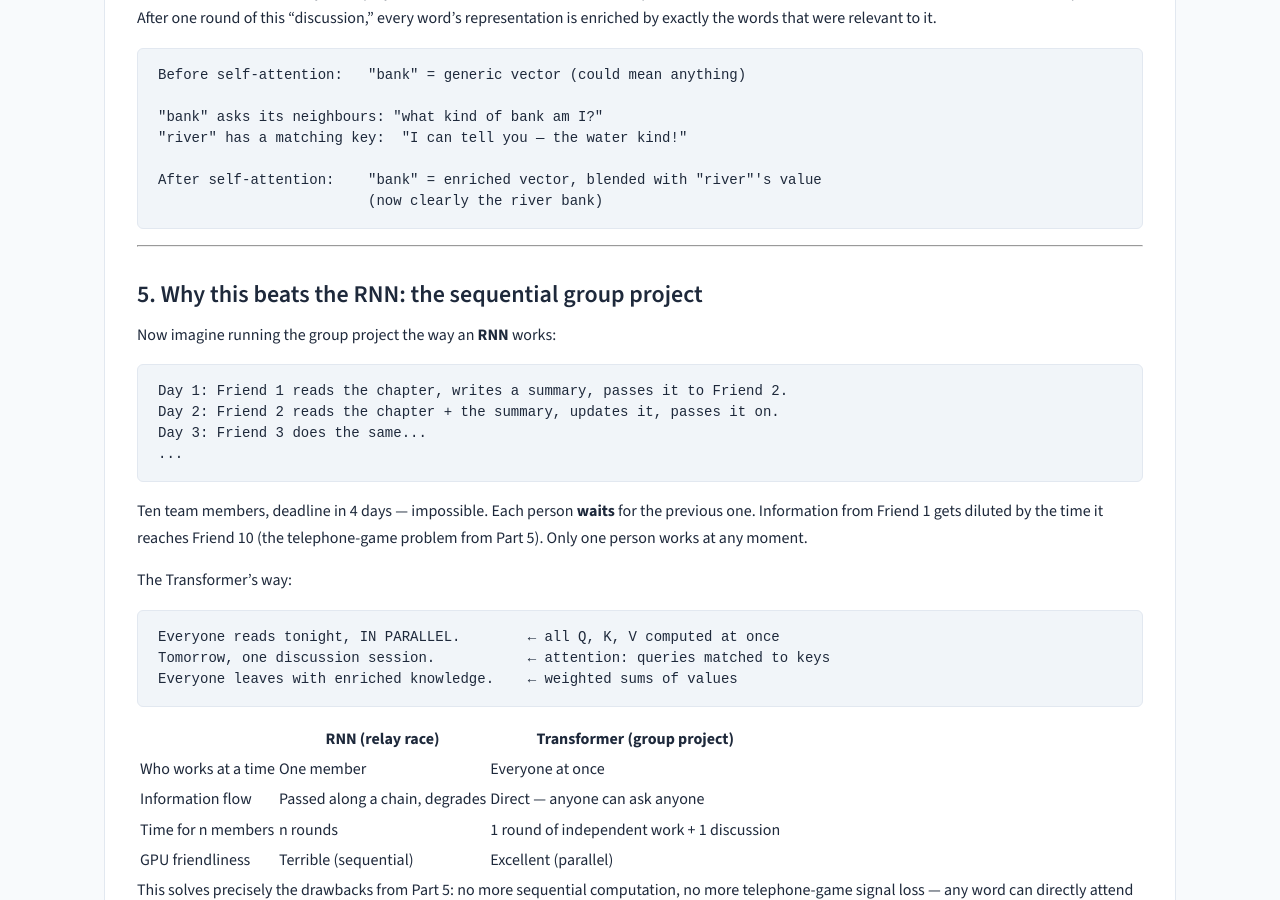
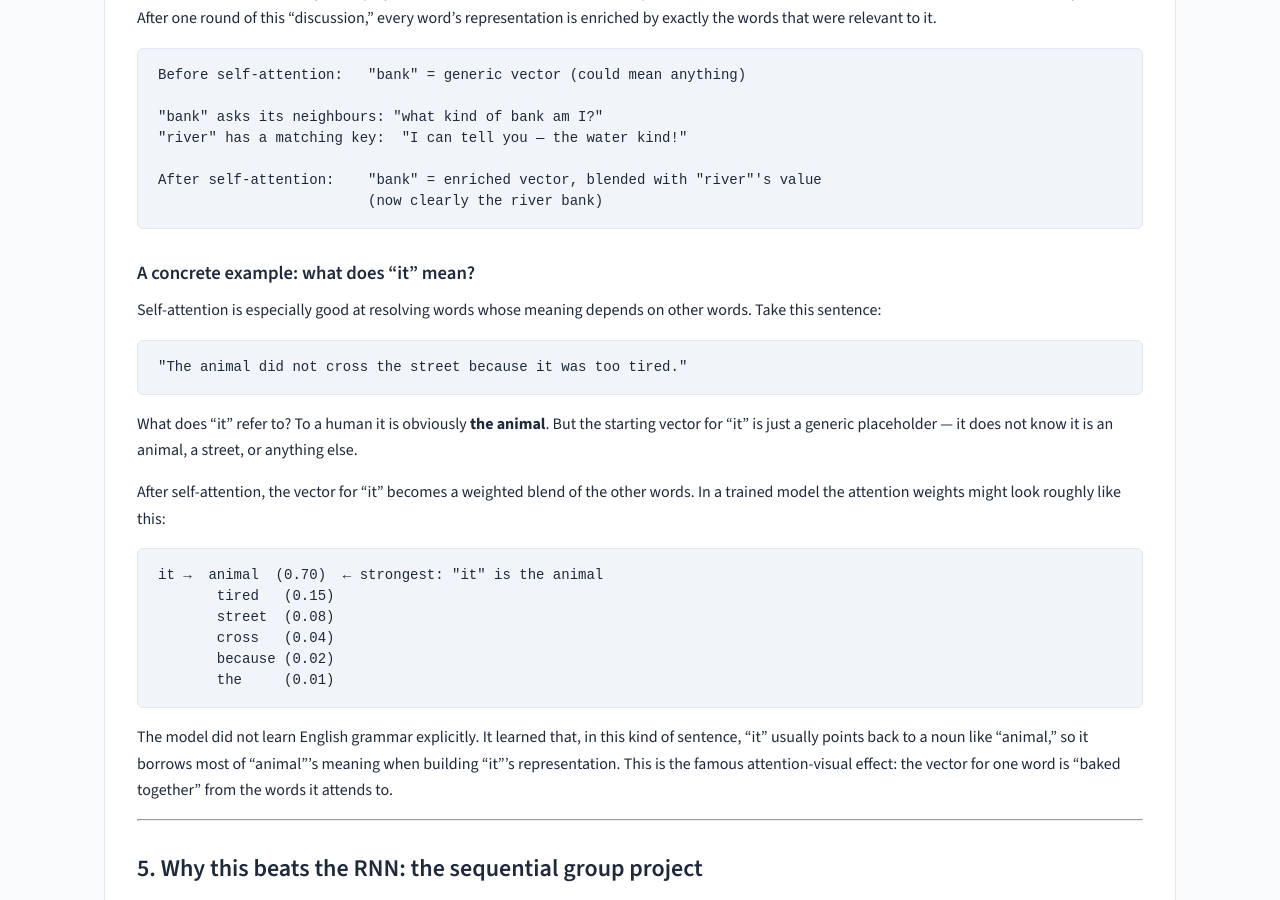
Before and after one commit to rilov/handbook, a Jekyll site: the page built from _topics/DL for GenAI - Part 6 - Transformer Introduction.md, in a window 1280 px wide and 900 px high, scrolled down 4410 px. Built offline with Jekyll 4.4.1, drawn with Linux system fonts in a browser that asks for light colours.

Commit message:
Add training-data and coreference attention examples
- Part 2: explain that encoder-decoder training needs parallel
  input–output examples, including an English-to-Python pair.
- Part 6: add the classic "The animal ... it was too tired"
  self-attention example showing how "it" attends to "animal".

Generated with [Devin](https://devin.ai)

Co-Authored-By: Devin <158243242+devin-ai-integration[bot]@users.noreply.github.com>

````diff
--- a/_topics/DL for GenAI - Part 6 - Transformer Introduction.md
+++ b/_topics/DL for GenAI - Part 6 - Transformer Introduction.md
@@ -211,6 +211,29 @@ After self-attention:    "bank" = enriched vector, blended with "river"'s value
                          (now clearly the river bank)
 ```
 
+### A concrete example: what does "it" mean?
+
+Self-attention is especially good at resolving words whose meaning depends on other words. Take this sentence:
+
+```text
+"The animal did not cross the street because it was too tired."
+```
+
+What does "it" refer to? To a human it is obviously **the animal**. But the starting vector for "it" is just a generic placeholder — it does not know it is an animal, a street, or anything else.
+
+After self-attention, the vector for "it" becomes a weighted blend of the other words. In a trained model the attention weights might look roughly like this:
+
+```text
+it →  animal  (0.70)  ← strongest: "it" is the animal
+       tired   (0.15)
+       street  (0.08)
+       cross   (0.04)
+       because (0.02)
+       the     (0.01)
+```
+
+The model did not learn English grammar explicitly. It learned that, in this kind of sentence, "it" usually points back to a noun like "animal," so it borrows most of "animal"'s meaning when building "it"'s representation. This is the famous attention-visual effect: the vector for one word is "baked together" from the words it attends to.
+
 ---
 
 ## 5. Why this beats the RNN: the sequential group project
````
Also changed, not shown: _topics/DL for GenAI - Part 2 - Encoder-Decoder Architecture.md (+18 -0 lines).
